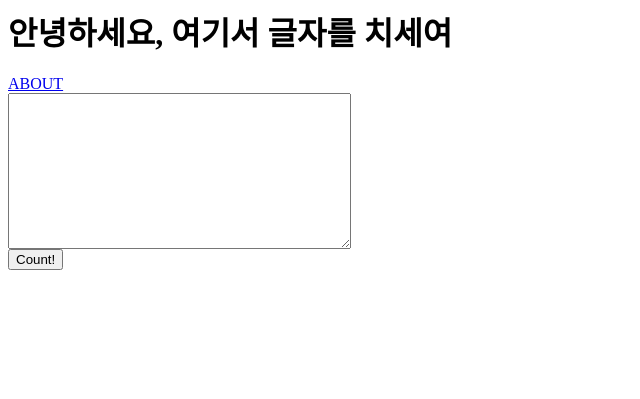
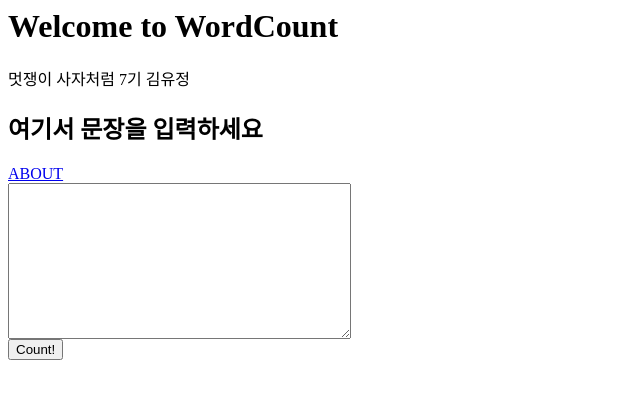
Before and after one commit to YuChocopie/WordCounter, a Django app: page / in a window 1280 px wide. Shown: the top 399 px of the page, without its empty margins (0-640 px from the left). Run offline with Django 3.2, Linux system fonts and the light colour scheme.

Commit message:
Text 추가

```diff
--- a/wordcount/templates/home.html
+++ b/wordcount/templates/home.html
@@ -1,9 +1,23 @@
-<h1>안녕하세요, 여기서 글자를 치세여</h1>
 
-<a href="{%url 'about'%}">ABOUT</a>
+    <header class="bg-primary text-white">
+      <div class="container text-center">
+        <h1>Welcome to WordCount</h1>
+        <p class="lead">멋쟁이 사자처럼 7기 김유정</p>
+      </div>
+    </header>
 
-<form action="{%url 'result'%}">
-    <textarea cols="40" rows="10" name="fulltext"></textarea>
-    <br>
-    <input type="submit" value="Count!">
-</form>
+    <section id="about">
+      <div class="container">
+        <div class="row">
+          <div class="col-lg-8 mx-auto">
+            <h2>여기서 문장을 입력하세요</h2>
+                <a href="{%url 'about'%}">ABOUT</a>
+                 <form action="{%url 'result'%}">
+                    <textarea cols="40" rows="10" name="fulltext"></textarea>
+                      <br>
+                      <input type="submit" value="Count!">
+              </form>
+          </div>
+        </div>
+      </div>
+    </section>
```
